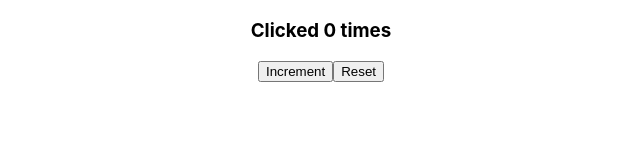
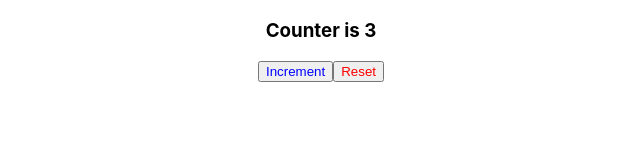
Before and after one commit to satyabratasaha-me/reactjs-training, a React (Create React App) app: page / in a window 1280 px wide. Shown: the top 160 px of the page, without its empty margins (319-959 px from the left). Built offline with nearby package versions, Linux system fonts and the light colour scheme.

Commit message:
References

```diff
--- a/src/App.js
+++ b/src/App.js
@@ -3,11 +3,12 @@ import './App.css';
 import {Counter} from './components/Counter';
 import FunctionalComponent from './components/FnctionalComponent';
 import ClassComponent from './components/ClassComponent';
+import React from 'react'
 
 function App() {
   return (
     <div className="App">
-      <FunctionalComponent/>
+      <ClassComponent/>
     </div>
   );
 }
--- a/src/components/ClassComponent.js
+++ b/src/components/ClassComponent.js
@@ -1,4 +1,6 @@
 import React, { Component } from 'react'
+import ClassLabel from './ClassLabel'
+import Label from './Label'
 
 
 class ClassComponent extends Component{
@@ -23,10 +25,38 @@ class ClassComponent extends Component{
         })
     }
 
+    componentDidMount(){
+        console.log('Componnet Mounted')
+        this.setState({
+            'counter':3
+        })
+
+    }
+
+    shouldComponentUpdate(){
+        if (this.state.counter >= 9) {
+            return false
+        }
+        else{
+            return true
+        }
+    }
+
+    componentWillUnmount(){
+        console.log('CleanUp')
+    }
+
+    componentDidCatch(){
+
+    }
+
+
     render(){
+
+        console.log('Componnet Rendered')
         return(
             <React.Fragment>
-                <h3>Clicked {this.state.counter} times</h3>
+                <ClassLabel counter = {this.state.counter}></ClassLabel>
                 <button style= {{color:'blue'}} onClick={this.incrementHandler.bind(this,this.state.counter)}>Increment</button>
                 <button style= {{color:'red'}} onClick={this.resetHandler.bind(this)}>Reset</button>
             </React.Fragment>
--- /dev/null
+++ b/src/components/ClassLabel.js
@@ -0,0 +1,18 @@
+import React, { Component } from 'react'
+
+class ClassLabel extends Component {
+    constructor(props){
+        super(props)
+    }
+
+    componentWillUnmount(){
+        console.log('*****************')
+    }
+
+    render(){
+        return(
+            <h3>Counter is {this.props.counter}</h3>
+        )
+    }
+}
+export default ClassLabel
--- a/src/components/FnctionalComponent.js
+++ b/src/components/FnctionalComponent.js
@@ -1,4 +1,5 @@
 import React, { useState } from 'react';
+import Label from './Label';
 
 
 
@@ -23,7 +24,8 @@ const FunctionalComponent = () => {
 
     return(
         <React.Fragment>
-            <h3>Clicked {counter} times</h3>
+            {/* <h3>Clicked {counter} times</h3> */}
+            <Label counter = {counter}></Label>
             <button onClick={(event)=>incrementHanler(event,counter)}>Increment</button>
             <button onClick={(event)=>resetHandler(event)}>Reset</button>
         </React.Fragment>
--- /dev/null
+++ b/src/components/Label.js
@@ -0,0 +1,9 @@
+import React from 'react'
+
+const Label = (props) => {
+
+    return(
+         <h3>Counter is {props.counter}</h3>
+    )
+}
+export default Label
```
